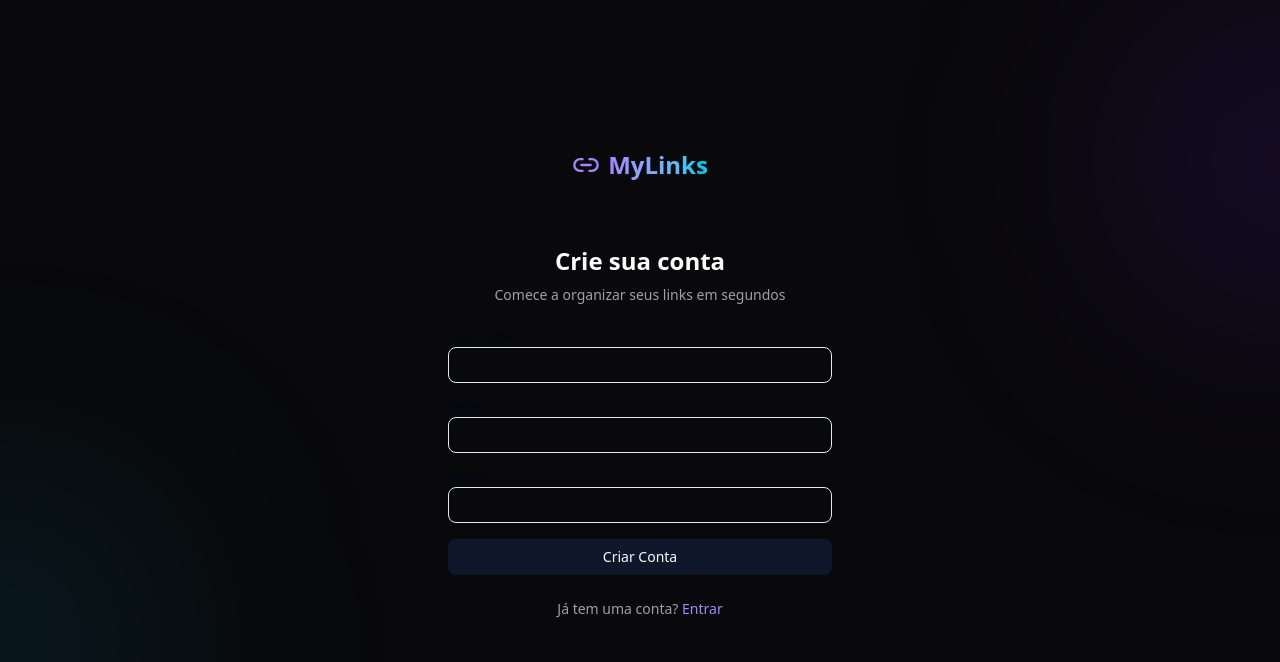
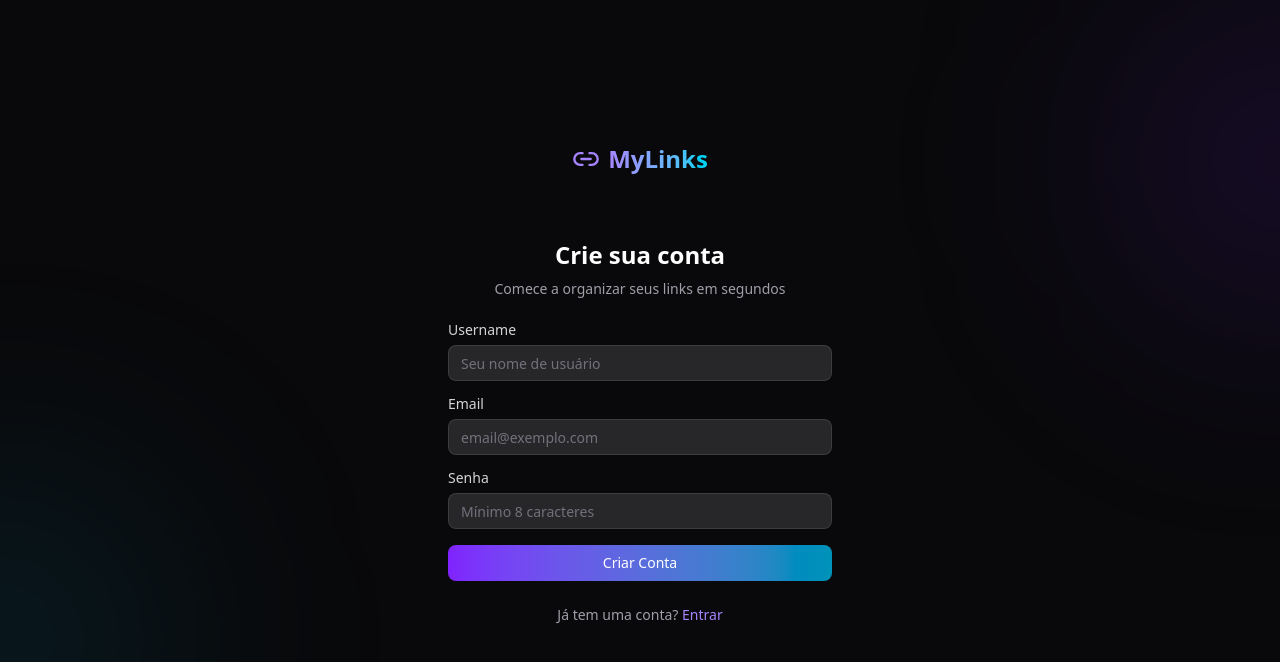
Before and after one commit to Isnael07/Linkhub, a Next.js app in the folder front-end/my-links/: page /signup in a window 1280 px wide. Shown: the top 662 px of the page. Built offline with nearby package versions, Linux system fonts and the light colour scheme.

Commit message:
feat(service): adiciona form para signup

```diff
--- a/front-end/my-links/components/signupForma.tsx
+++ b/front-end/my-links/components/signupForma.tsx
@@ -11,33 +11,74 @@ export function SignupForm() {
     handleSubmit,
     errors,
     isSubmitting,
+    success,
     onSubmit,
   } = useSignup();
 
   return (
     <form onSubmit={handleSubmit(onSubmit)} className="space-y-4">
-      <div className="space-y-1">
-        <Label htmlFor="username">Username</Label>
-        <Input id="username" {...register("username")} />
+      <div className="space-y-2">
+        <Label htmlFor="username" className="text-zinc-300">
+          Username
+        </Label>
+        <Input
+          id="username"
+          placeholder="Seu nome de usuário"
+          {...register("username")}
+          className="border-white/10 bg-zinc-800 text-white placeholder:text-zinc-500 focus:border-violet-500"
+        />
+        {errors.username && (
+          <p className="text-sm text-red-400">{errors.username.message}</p>
+        )}
       </div>
 
-      <div className="space-y-1">
-        <Label htmlFor="email">Email</Label>
-        <Input id="email" type="email" {...register("email")} />
+      <div className="space-y-2">
+        <Label htmlFor="email" className="text-zinc-300">
+          Email
+        </Label>
+        <Input
+          id="email"
+          type="email"
+          placeholder="email@exemplo.com"
+          {...register("email")}
+          className="border-white/10 bg-zinc-800 text-white placeholder:text-zinc-500 focus:border-violet-500"
+        />
+        {errors.email && (
+          <p className="text-sm text-red-400">{errors.email.message}</p>
+        )}
       </div>
 
-      <div className="space-y-1">
-        <Label htmlFor="password">Senha</Label>
-        <Input id="password" type="password" {...register("password")} />
+      <div className="space-y-2">
+        <Label htmlFor="password" className="text-zinc-300">
+          Senha
+        </Label>
+        <Input
+          id="password"
+          type="password"
+          placeholder="Mínimo 8 caracteres"
+          {...register("password")}
+          className="border-white/10 bg-zinc-800 text-white placeholder:text-zinc-500 focus:border-violet-500"
+        />
+        {errors.password && (
+          <p className="text-sm text-red-400">{errors.password.message}</p>
+        )}
       </div>
 
       {errors.root?.serverError?.message && (
-        <p className="text-red-500 text-sm">
+        <p className="text-sm text-red-400">
           {errors.root.serverError.message}
         </p>
       )}
 
-      <Button type="submit" className="w-full" disabled={isSubmitting}>
+      {success && (
+        <p className="text-sm text-emerald-400">{success}</p>
+      )}
+
+      <Button
+        type="submit"
+        className="w-full bg-gradient-to-r from-violet-600 to-cyan-600 text-white hover:from-violet-500 hover:to-cyan-500"
+        disabled={isSubmitting}
+      >
         {isSubmitting ? "Criando conta..." : "Criar Conta"}
       </Button>
     </form>
```
